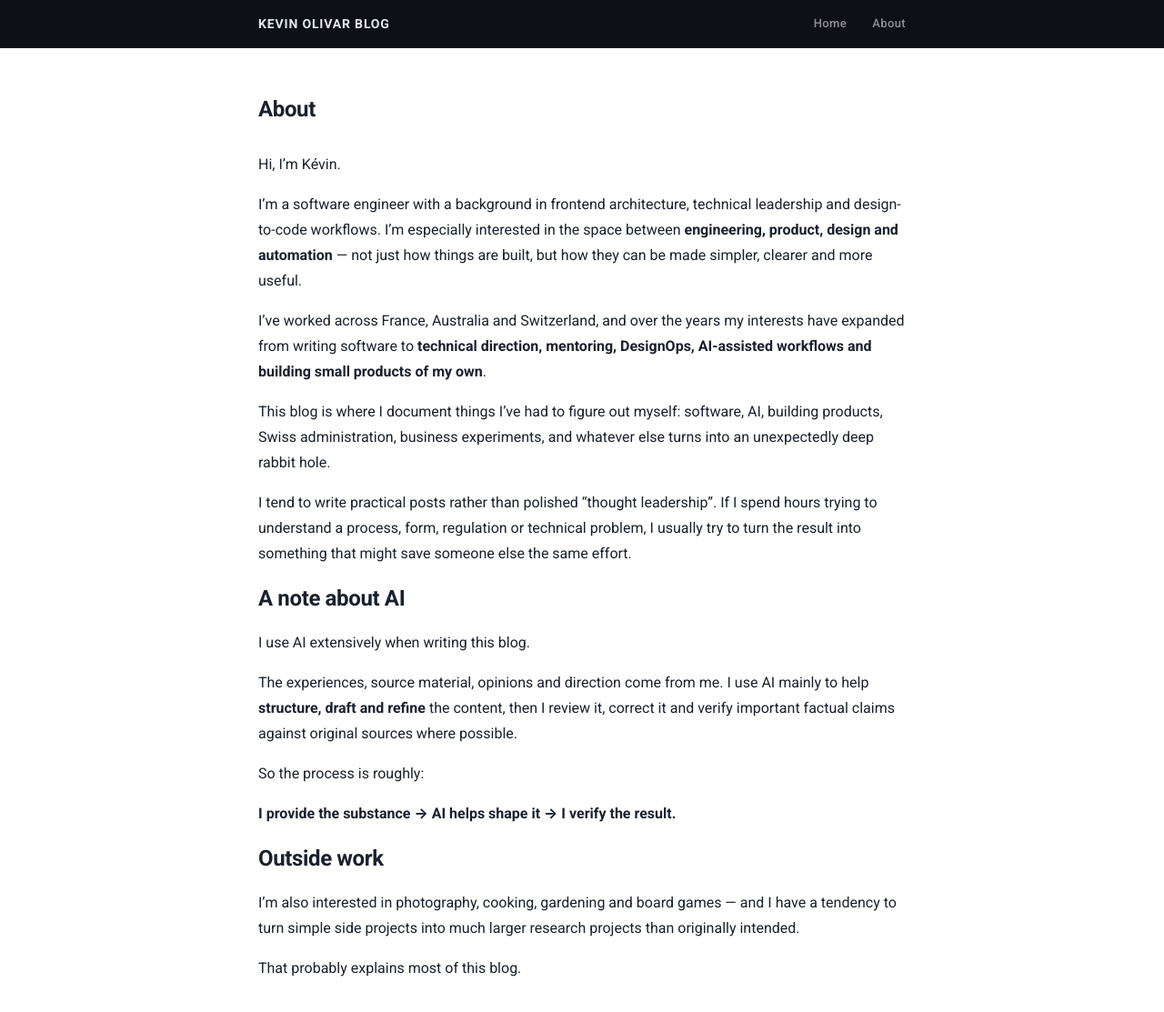
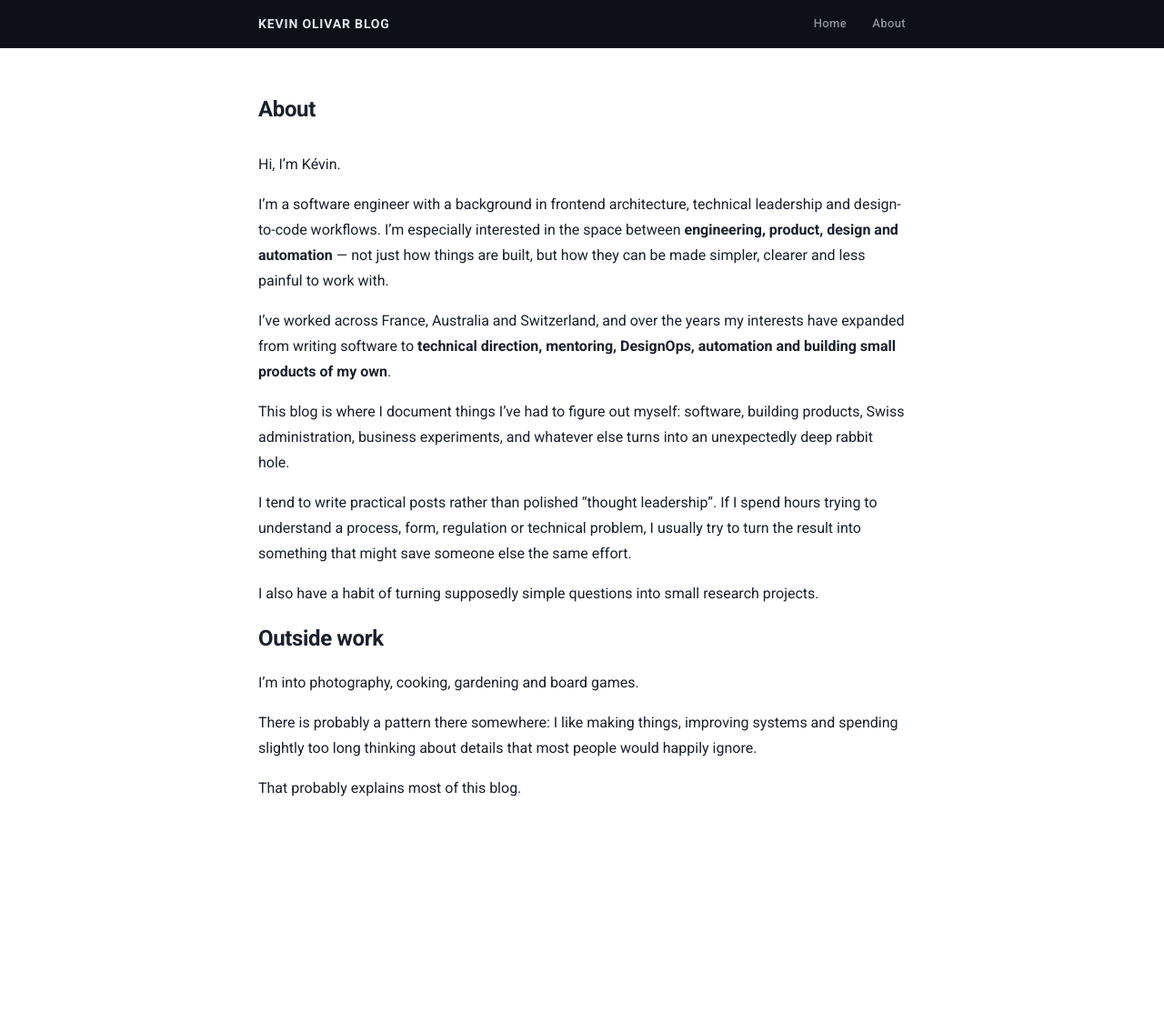
Before and after one commit to olivark/olivark.github.io, a Jekyll site: the page built from about.md, in a window 1280 px wide and 1167 px high. Shown: the top 1113 px of the window at 91% size. Built offline with Jekyll 4.4.1, drawn with Linux system fonts in a browser that asks for light colours.

Commit message:
doc: update about page

```diff
--- a/about.md
+++ b/about.md
@@ -6,26 +6,20 @@ permalink: /about/
 
 Hi, I’m Kévin.
 
-I’m a software engineer with a background in frontend architecture, technical leadership and design-to-code workflows. I’m especially interested in the space between **engineering, product, design and automation** — not just how things are built, but how they can be made simpler, clearer and more useful.
+I’m a software engineer with a background in frontend architecture, technical leadership and design-to-code workflows. I’m especially interested in the space between **engineering, product, design and automation** — not just how things are built, but how they can be made simpler, clearer and less painful to work with.
 
-I’ve worked across France, Australia and Switzerland, and over the years my interests have expanded from writing software to **technical direction, mentoring, DesignOps, AI-assisted workflows and building small products of my own**.
+I’ve worked across France, Australia and Switzerland, and over the years my interests have expanded from writing software to **technical direction, mentoring, DesignOps, automation and building small products of my own**.
 
-This blog is where I document things I’ve had to figure out myself: software, AI, building products, Swiss administration, business experiments, and whatever else turns into an unexpectedly deep rabbit hole.
+This blog is where I document things I’ve had to figure out myself: software, building products, Swiss administration, business experiments, and whatever else turns into an unexpectedly deep rabbit hole.
 
 I tend to write practical posts rather than polished “thought leadership”. If I spend hours trying to understand a process, form, regulation or technical problem, I usually try to turn the result into something that might save someone else the same effort.
 
-## A note about AI
-
-I use AI extensively when writing this blog.
-
-The experiences, source material, opinions and direction come from me. I use AI mainly to help **structure, draft and refine** the content, then I review it, correct it and verify important factual claims against original sources where possible.
-
-So the process is roughly:
-
-**I provide the substance → AI helps shape it → I verify the result.**
+I also have a habit of turning supposedly simple questions into small research projects.
 
 ## Outside work
 
-I’m also interested in photography, cooking, gardening and board games — and I have a tendency to turn simple side projects into much larger research projects than originally intended.
+I’m into photography, cooking, gardening and board games.
+
+There is probably a pattern there somewhere: I like making things, improving systems and spending slightly too long thinking about details that most people would happily ignore.
 
 That probably explains most of this blog.
```
